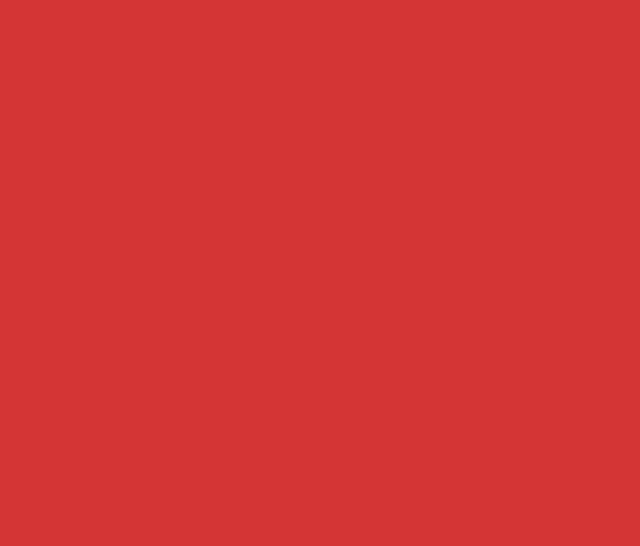
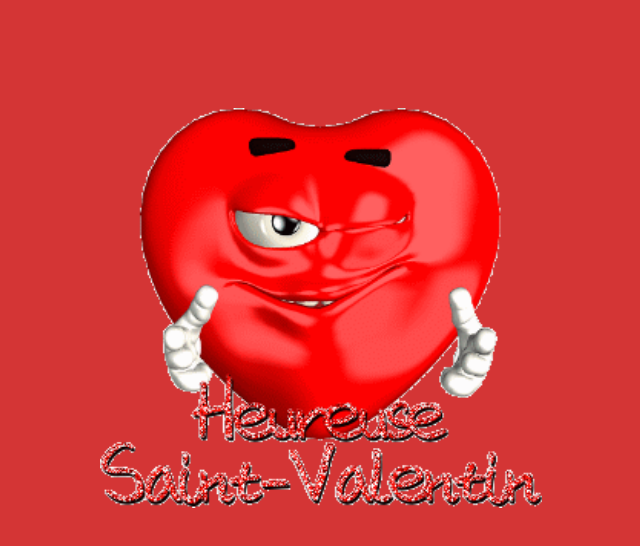
Before and after one commit to ixyhoo/valentin-leWagon, a plain HTML site: page index.html in a window 1280 px wide. Shown: the whole page, without its empty margins (319-959 px from the left). Drawn offline with Linux system fonts and the light colour scheme; the site is published under a folder, as on GitHub Pages, so addresses that start at the root find nothing.

Commit message:
vraiement le dernier essai

```diff
--- a/index.html
+++ b/index.html
@@ -9,7 +9,7 @@
 </head>
 <body>
     <div class="container">
-        <img src="/images/love.gif" alt="">
+        <img src="love.gif" alt="">
     </div>
 </body>
 </html>
```
Also changed, not shown: love.gif (renamed from images/love.gif).
